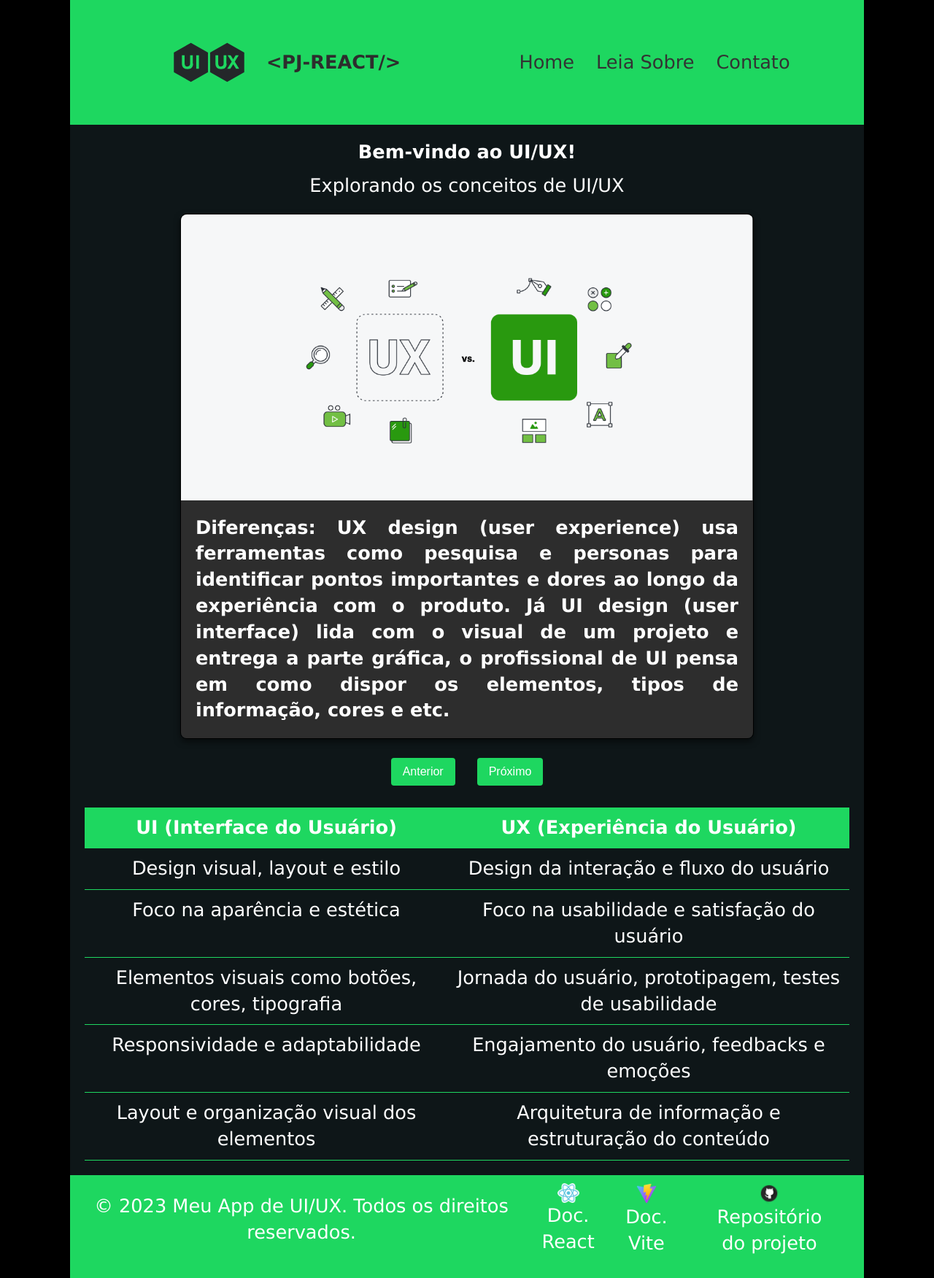
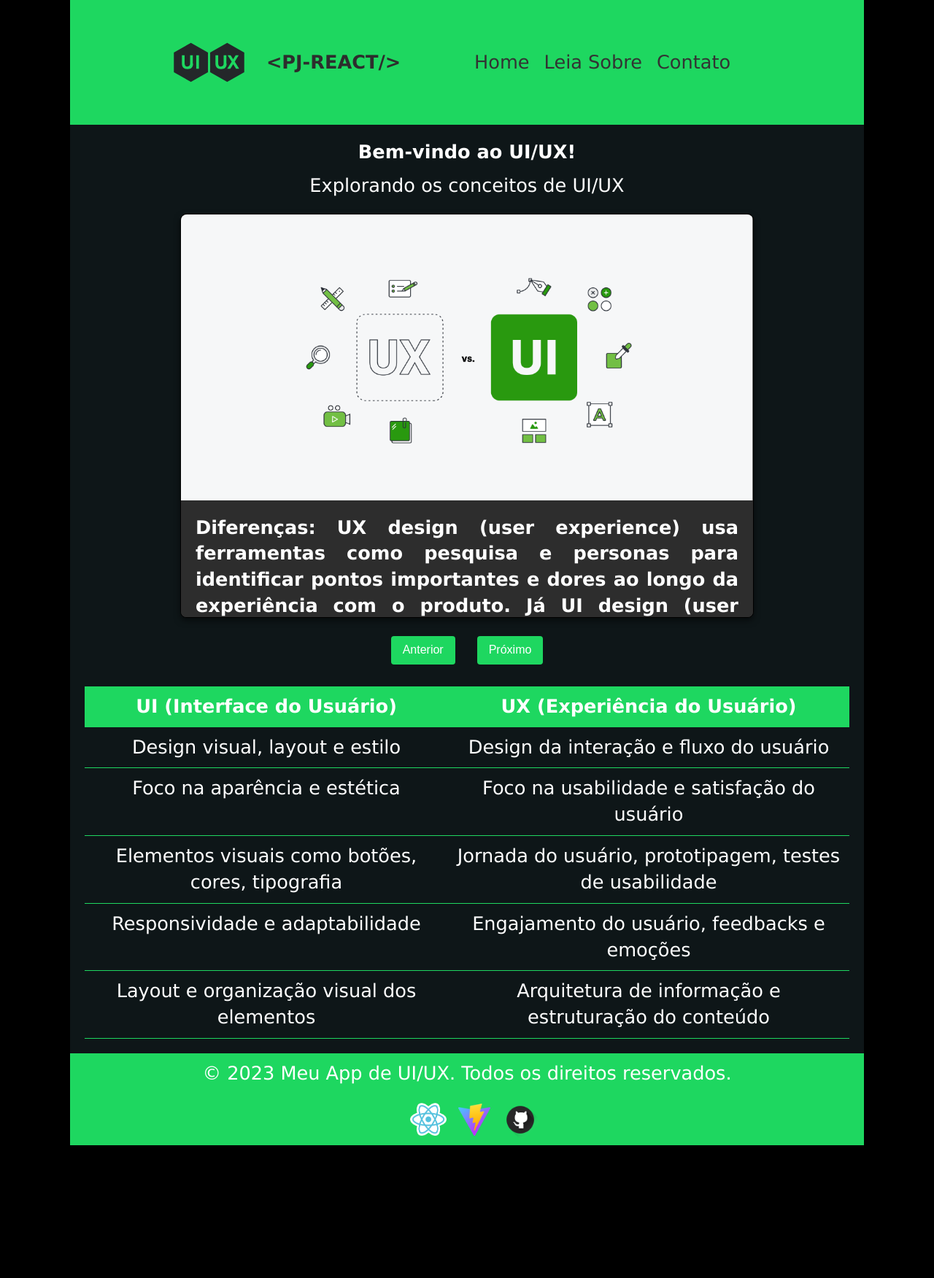
Before and after one commit to MurilodioPy/projeto-ract, a React (Vite) app: page / in a window 1280 px wide. Shown: the whole page at 73% size. After the commit the page ends 1570 px from the top, so only its background shows below. Built offline with nearby package versions, Linux system fonts and the light colour scheme.

Commit message:
update refatorando pag e ajustando estilo

```diff
--- a/src/App.css
+++ b/src/App.css
@@ -1,5 +1,5 @@
 /* App.css */
-/* Definição de cores */
+
 :root {
   --primary-color: #1ed760;
   --secondary-color: #2d2d2d;
@@ -7,7 +7,6 @@
   --text-color: #fff;
 }
 
-/*Variáveis globais*/
 * {
   padding: 0;
   margin: 0;
@@ -17,28 +16,15 @@
   box-sizing: border-box;
 }
 
-/* Estilos do cabeçalho */
-header {
-  width: 100%;
-  display: flex;
-  justify-content: space-between;
-  align-items: center;
-  background-color: var(--primary-color);
-  text-align: center;
-  padding: 20px;
-  color: var(--secondary-color);
-}
-
 body {
   background: #000;
-  /* background: url('./img/back.jpg'); */
   font-family: "Lucida Sans", "Lucida Sans Regular", "Lucida Grande",
     "Lucida Sans Unicode", Geneva, Verdana, sans-serif;
   font-size: 2vw;
   line-height: 1.4;
 }
 
-#root{
+#root {
   display: flex;
   flex-direction: column;
   align-items: center;
@@ -48,8 +34,18 @@ body {
   width: 85%;
 }
 
-/* Estilos do corpo */
-main {
+header {
+  width: 100%;
+  display: flex;
+  /* justify-content: space-between; */
+  align-items: center;
+  background-color: var(--primary-color);
+  text-align: center;
+  padding: 20px;
+  color: var(--secondary-color);
+}
+
+main{
   width: 100%;
   display: flex;
   justify-content: space-between;
@@ -61,22 +57,22 @@ main {
   color: var(--text-color);
 }
 
-.logoname {
-  width: 100%;
+#logoname {
+  width: 50%;
   display: flex;
   justify-content: flex-start;
   align-items: center;
 }
 
-.logoname img {
+#logoname img {
   width: 25%;
   margin: 0 2.5% 0 20%;
 }
 
-header nav {
+header ul {
   width: 100%;
   display: flex;
-  justify-content: space-around;
+  justify-content:space-between;
   align-items: center;
 }
 
@@ -94,10 +90,10 @@ header nav {
   color: var(--text-color);
 }
 
-/* Estilos do rodapé */
 footer {
   display: flex;
   justify-content: space-around;
+  flex-direction: column;
   width: 100%;
   background-color: var(--primary-color);
   padding: 10px;
@@ -107,61 +103,42 @@ footer {
   color: var(--text-color);
 }
 
-.link-logo{
+.link-logo {
   display: flex;
-  justify-content:end;
+  justify-content: space-around;
+  gap: 1vw;
   align-items: center;
 }
 
-.link-logo a{
+.link-logo a {
   display: flex;
-  justify-content: center;
-  flex-direction: column;
+  justify-content: space-around;
   align-items: center;
   cursor: pointer;
-  text-decoration: none;
   margin: 0 20%;
-  color:  var(--text-color);
 }
 
-.link-logo img{
-  width: 30px;
+.link-logo img {
+  width: 50px;
+  transition-duration: 0.2s;
 }
 
-h1 {
+.link-logo img:hover {
+  width: 60px;
+}
+
+h1, h2, p {
   margin: 0;
   font-size: 2vw;
   line-height: 1.4;
 }
 
-nav ul {
-  list-style: none;
-  padding: 0;
-  margin: 0;
-}
-
-nav ul li {
-  display: inline-block;
-  margin-right: 10px;
-}
-
-nav ul li a {
-  color: #fff;
-  text-decoration: none;
-  font-size: 16px;
-}
-
 h2 {
-  font-size: 20px;
   margin-bottom: 10px;
-  font-size: 2vw;
-  line-height: 1.4;
 }
 
 p {
   margin-bottom: 20px;
-  font-size: 2vw;
-  line-height: 1.4;
 }
 
 .ui-ux-table {
@@ -207,7 +184,7 @@ p {
   border: 1px solid #000;
   box-shadow: 0 4px 8px rgba(0, 0, 0, 0.5);
   border-radius: 8px;
-
+  background-color: var(--secondary-color);
 }
 
 .gallery-info p {
@@ -217,6 +194,9 @@ p {
   margin: 0;
   font-weight: bold;
   text-align: justify;
+  height: 160px; /* Defina a altura desejada */
+  overflow: scroll;
+  overflow: auto;
 }
 
 .gallery img {
@@ -225,10 +205,6 @@ p {
   border-radius: 8px 8px 0 0;
   margin: 0;
   cursor: pointer;
-}
-
-.gallery img:hover {
-  width: 200%;
 }
 
 .gallery .controls {
@@ -243,8 +219,6 @@ p {
   line-height: 1.4;
   border: none;
   border-radius: 4px;
-  /* height: 40px;
-  width: 140px; */
   padding: 8px 16px;
   margin: 10px 15px;
   font-size: 16px;
@@ -266,7 +240,6 @@ p {
   }
 }
 
-
 .gallery .controls button:hover {
   background-color: var(--secondary-color);
 }
--- a/src/App.jsx
+++ b/src/App.jsx
@@ -11,7 +11,7 @@ import logo from './img/ui-ux-logo.svg';
 const Header = () => {
   return (
     <header>
-      <div className="logoname">
+      <div id="logoname">
         <img src={logo} alt="logo uiux"/>
         <h1> &lt;PJ-REACT/&gt; </h1>
       </div>
@@ -19,25 +19,19 @@ const Header = () => {
         <ul>
           <li>
             <a href="/about" className="nav-link">
-              Home
-            </a>
+              Home </a>
           </li>
           <li>
-            <a
-              href="https://www.treinaweb.com.br/blog/ux-e-ui-o-que-e-e-quais-as-diferencas"
+            <a href="https://www.treinaweb.com.br/blog/ux-e-ui-o-que-e-e-quais-as-diferencas"
               className="nav-link"
-              target="_blank"
-            >
-              Leia Sobre
-            </a>
+              target="_blank" rel="noreferrer">
+              Leia Sobre </a>
           </li>
           <li>
             <a href="https://api.whatsapp.com/send?phone=5534988148930&text=%F0%9F%91%A8%E2%80%8D%F0%9F%92%BB%F0%9F%92%AC%20Conecte-se%20com%20o%20Programador!%20%F0%9F%92%AC%F0%9F%91%A8%E2%80%8D%F0%9F%92%BB%0A%0A%E2%9C%89%EF%B8%8F%20Voc%C3%AA%20est%C3%A1%20convidado(a)%20a%20entrar%20em%20contato%20com%20um%20talentoso%20programador%20que%20pode%20transformar%20suas%20ideias%20em%20realidade!%20%F0%9F%92%A1%0A%0A%F0%9F%8C%90%20Se%20voc%C3%AA%20precisa%20de%20solu%C3%A7%C3%B5es%20tecnol%C3%B3gicas%20personalizadas,%20desenvolvimento%20de%20software%20ou%20qualquer%20projeto%20relacionado%20%C3%A0%20programa%C3%A7%C3%A3o,%20n%C3%A3o%20perca%20essa%20oportunidade.%0A%0A%F0%9F%92%BB%F0%9F%92%A1%20Entre%20em%20contato%20agora%20mesmo%20e%20descubra%20como%20podemos%20colaborar%20para%20alcan%C3%A7ar%20seus%20objetivos!%0A%0A%F0%9F%93%A7%20%5Bmurilo.dionisio@estudante.iftm.edu.br%5D%0A%0A%E2%8C%A8%EF%B8%8F%F0%9F%92%BB%20N%C3%A3o%20deixe%20suas%20ideias%20esperando,%20d%C3%AA%20vida%20a%20elas%20com%20a%20expertise%20de%20um%20programador%20experiente.%20Estamos%20ansiosos%20para%20ouvir%20sobre%20seu%20projeto!%0A%0A%F0%9F%91%A8%E2%80%8D%F0%9F%92%BB%F0%9F%8C%9F%20Juntos,%20podemos%20criar%20algo%20incr%C3%ADvel!%20%F0%9F%8C%9F%F0%9F%91%A8%E2%80%8D%F0%9F%92%BB"
               className="nav-link"
-              target="_blank"
-            >
-              Contato
-            </a>
+              target="_blank" rel="noreferrer">
+              Contato </a>
           </li>
         </ul>
       </nav>
@@ -102,9 +96,8 @@ const Logos = () => {
     <div className="link-logo">
       {logoData.map((data, index) => (
         <div key={index}>
-          <a href={data.linkLogo} target="_blank">
+          <a href={data.linkLogo} target="_blank" rel="noreferrer">
             <img src={data.logoUrl} alt={data.logoNome}/>
-            <p>{data.logoNome}</p>
           </a>
             {/* adicionando texto por arquivo */}
         </div>
--- a/src/imageData.jsx
+++ b/src/imageData.jsx
@@ -24,7 +24,7 @@ export const imageData = [
 
 export const logoData = [
     {
-      logoUrl: './src/img/react-logo.png',
+      logoUrl: '../src/img/react-logo.png',
       logoNome: 'Doc. React',
       linkLogo: 'https://legacy.reactjs.org/docs/getting-started.html'
     },
```
